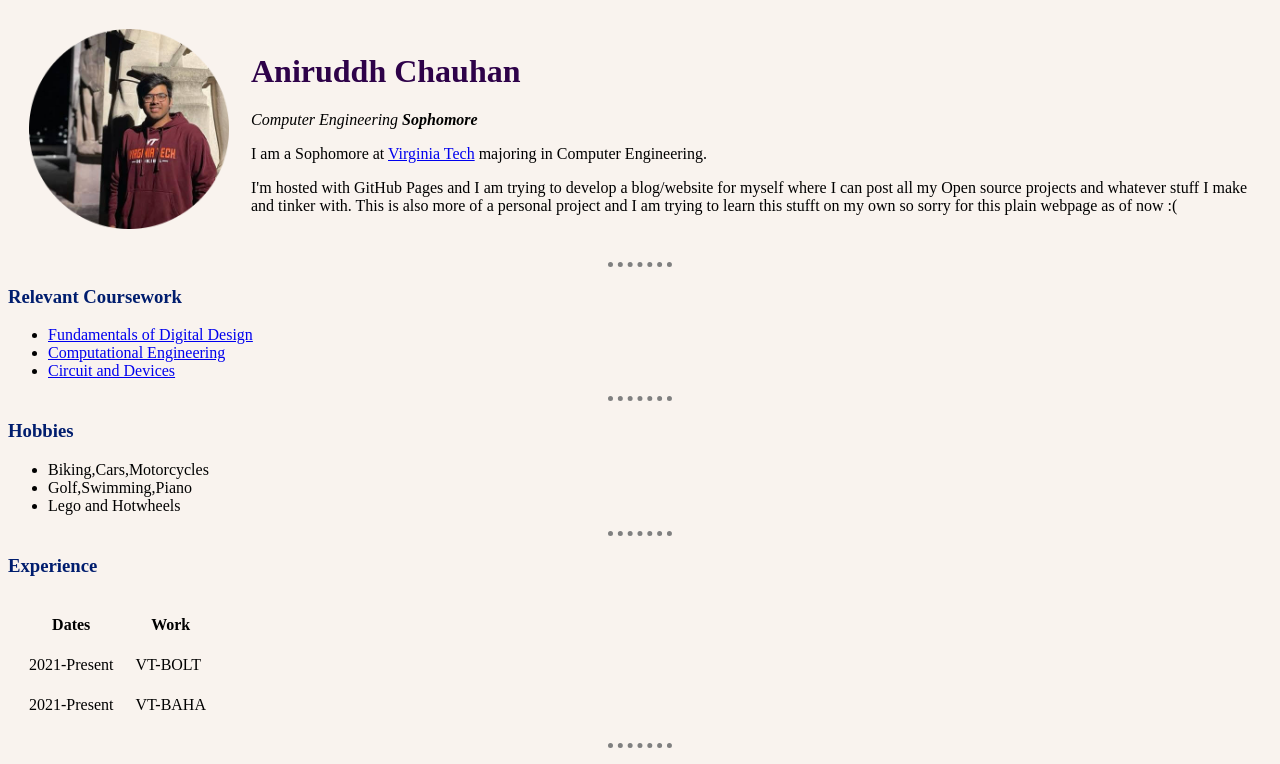
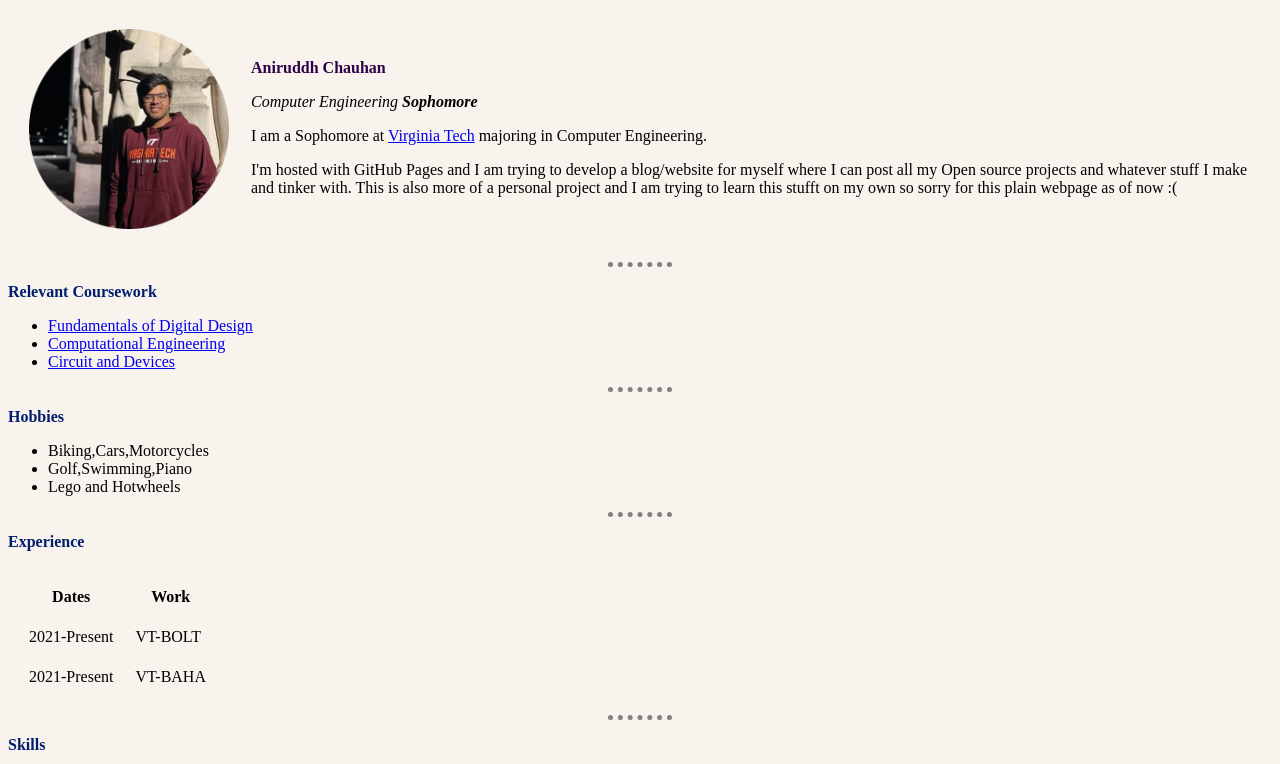
Before and after one commit to Anicdote2002/Anicdote2002.github.io, a plain HTML site: page index.html in a window 1280 px wide. Shown: the top 764 px of the page. Drawn offline with Linux system fonts and the light colour scheme.

Commit message:
Update styles.css

```diff
--- a/css/styles.css
+++ b/css/styles.css
@@ -1,5 +1,6 @@
 body {
   background-color:#F9F3EE;
+  font-size: 100%;
 }
 hr{
   border-color: grey;
@@ -7,10 +8,13 @@ hr{
   border-top-style:dotted;
   border-width: 5px;
   width:5%;
+
 }
 h1{
   color:#2E0249;
+  font-size: 100%;
 }
 h3{
   color:#001D6E;
+  font-size: 100%;
 }
```
